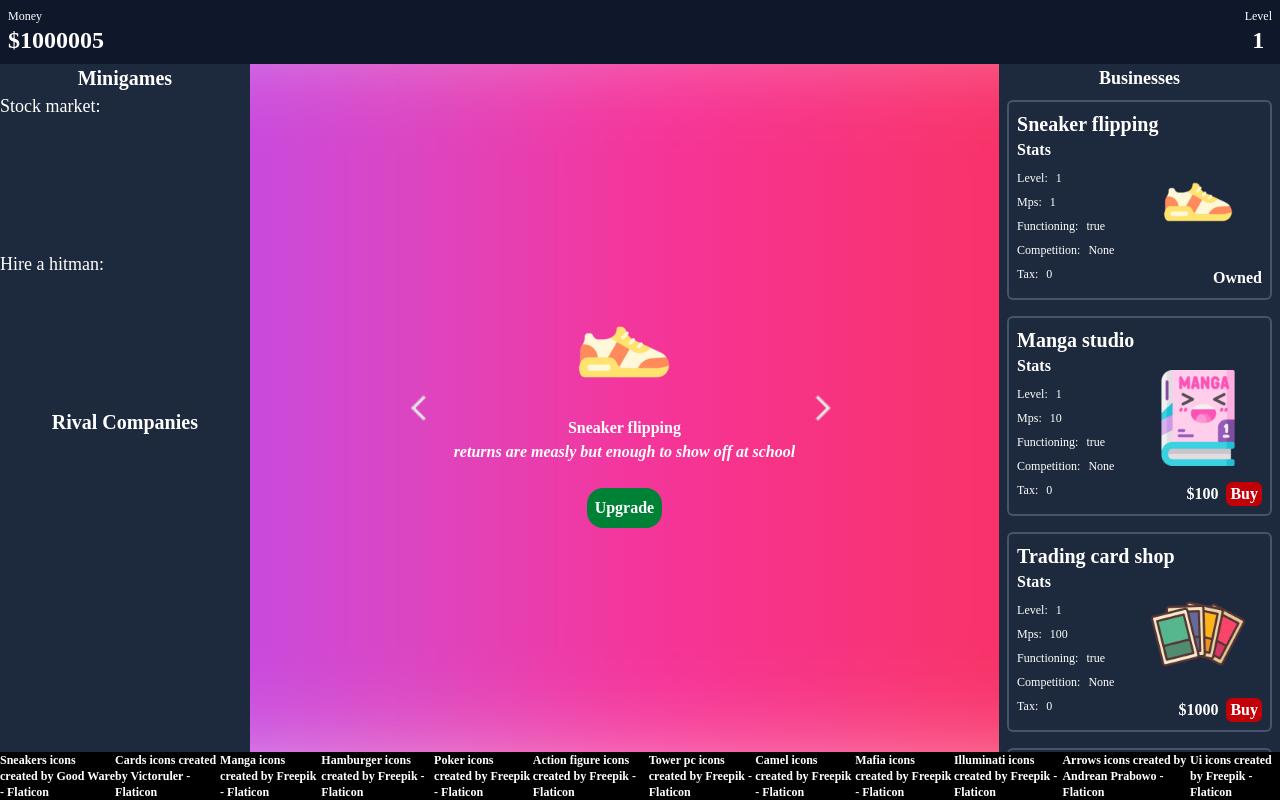
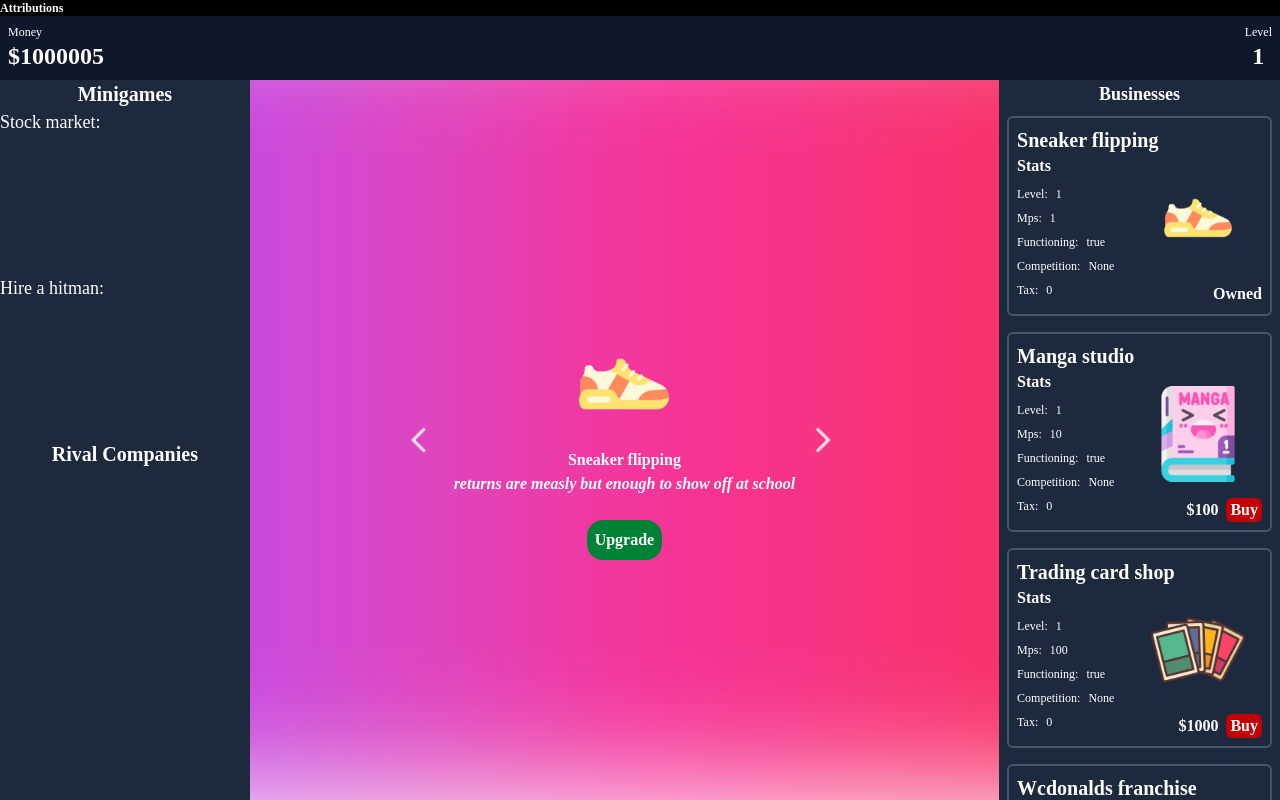
Before and after one commit to NaokiTM/tycoon, a React (Vite) app: page / in a window 1280 px wide. Built offline with nearby package versions, Linux system fonts and the light colour scheme; a web font is replaced by a local one.

Commit message:
Created drop down menu for attributions moved footer to the top (will fix later)

```diff
--- a/src/App.jsx
+++ b/src/App.jsx
@@ -17,11 +17,11 @@ function App() {
       <div className='absolute inset-0 bg-gradient-to-r from-purple-500 via-pink-500 to-red-500 blur-3xl w-full h-full'></div>
 
       <div className='relative flex flex-col h-full'>
+        <Footer />
         <Topbar money={money} level={level} />
         <div className='flex-1 overflow-auto'>
           <Mainsection />
         </div>
-        <Footer />
       </div>
     </div>
   )
--- a/src/components/Footer.jsx
+++ b/src/components/Footer.jsx
@@ -1,20 +1,47 @@
-import React from 'react'
+import React, { useState, useEffect, useRef } from 'react'
 
 const Footer = () => {
+
+  const [isAttribsOpened, setIsAttribsOpened] = useState(false)
+  const dropdownRef = useRef(null)
+
+  useEffect(() => {
+    function handleClickOutside(e) {
+      if (dropdownRef.current && !dropdownRef.current.contains(e.target)) {
+        setIsAttribsOpened(false)
+      }
+    }
+    document.addEventListener("mousedown", handleClickOutside)
+    return () => document.removeEventListener("mousedown", handleClickOutside)
+  }, [])
+
   return (
-    <footer className="flex text-xs bg-black">
-        <a href="https://www.flaticon.com/free-icons/sneakers" title="sneakers icons">Sneakers icons created by Good Ware - Flaticon</a>
-        <a href="https://www.flaticon.com/free-icons/cards" title="cards icons">Cards icons created by Victoruler - Flaticon</a>
-        <a href="https://www.flaticon.com/free-icons/manga" title="manga icons">Manga icons created by Freepik - Flaticon</a>
-        <a href="https://www.flaticon.com/free-icons/hamburger" title="hamburger icons">Hamburger icons created by Freepik - Flaticon</a>
-        <a href="https://www.flaticon.com/free-icons/poker" title="poker icons">Poker icons created by Freepik - Flaticon</a>
-        <a href="https://www.flaticon.com/free-icons/action-figure" title="action figure icons">Action figure icons created by Freepik - Flaticon</a>
-        <a href="https://www.flaticon.com/free-icons/tower-pc" title="tower pc icons">Tower pc icons created by Freepik - Flaticon</a>
-        <a href="https://www.flaticon.com/free-icons/camel" title="camel icons">Camel icons created by Freepik - Flaticon</a>
-        <a href="https://www.flaticon.com/free-icons/mafia" title="mafia icons">Mafia icons created by Freepik - Flaticon</a>
-        <a href="https://www.flaticon.com/free-icons/illuminati" title="illuminati icons">Illuminati icons created by Freepik - Flaticon</a>
-        <a href="https://www.flaticon.com/free-icons/arrows" title="arrows icons">Arrows icons created by Andrean Prabowo - Flaticon</a>
-        <a href="https://www.flaticon.com/free-icons/ui" title="ui icons">Ui icons created by Freepik - Flaticon</a>
+    <footer className="flex text-xs bg-black relative" ref={dropdownRef}>
+      <button className='hover:underline hover:cursor-pointer' onClick={() => setIsAttribsOpened(prev => !prev)}>Attributions</button>
+
+      { isAttribsOpened && (
+        <div
+          open={open}
+          anchorOrigin={{
+            vertical: 'bottom',
+            horizontal: 'left',
+          }}
+          className=' p-2 absolute left-0 overflow-hidden flex flex-col bg-neutral-900 rounded-md top-full'
+        >
+          <a className = 'hover:text-blue-400 hover:underline' href="https://www.flaticon.com/free-icons/sneakers" title="sneakers icons">Sneakers icons created by Good Ware - Flaticon</a>
+          <a className = 'hover:text-blue-400 hover:underline' href="https://www.flaticon.com/free-icons/cards" title="cards icons">Cards icons created by Victoruler - Flaticon</a>
+          <a className = 'hover:text-blue-400 hover:underline' href="https://www.flaticon.com/free-icons/manga" title="manga icons">Manga icons created by Freepik - Flaticon</a>
+          <a className = 'hover:text-blue-400 hover:underline' href="https://www.flaticon.com/free-icons/hamburger" title="hamburger icons">Hamburger icons created by Freepik - Flaticon</a>
+          <a className = 'hover:text-blue-400 hover:underline' href="https://www.flaticon.com/free-icons/poker" title="poker icons">Poker icons created by Freepik - Flaticon</a>
+          <a className = 'hover:text-blue-400 hover:underline' href="https://www.flaticon.com/free-icons/action-figure" title="action figure icons">Action figure icons created by Freepik - Flaticon</a>
+          <a className = 'hover:text-blue-400 hover:underline' href="https://www.flaticon.com/free-icons/tower-pc" title="tower pc icons">Tower pc icons created by Freepik - Flaticon</a>
+          <a className = 'hover:text-blue-400 hover:underline' href="https://www.flaticon.com/free-icons/camel" title="camel icons">Camel icons created by Freepik - Flaticon</a>
+          <a className = 'hover:text-blue-400 hover:underline' href="https://www.flaticon.com/free-icons/mafia" title="mafia icons">Mafia icons created by Freepik - Flaticon</a>
+          <a className = 'hover:text-blue-400 hover:underline' href="https://www.flaticon.com/free-icons/illuminati" title="illuminati icons">Illuminati icons created by Freepik - Flaticon</a>
+          <a className = 'hover:text-blue-400 hover:underline' href="https://www.flaticon.com/free-icons/arrows" title="arrows icons">Arrows icons created by Andrean Prabowo - Flaticon</a>
+          <a className = 'hover:text-blue-400 hover:underline' href="https://www.flaticon.com/free-icons/ui" title="ui icons">Ui icons created by Freepik - Flaticon</a>
+        </div>
+      )}
     </footer>
   )
 }
```
Also changed, not shown: src/components/Midsection.jsx (+8 -3 lines).
